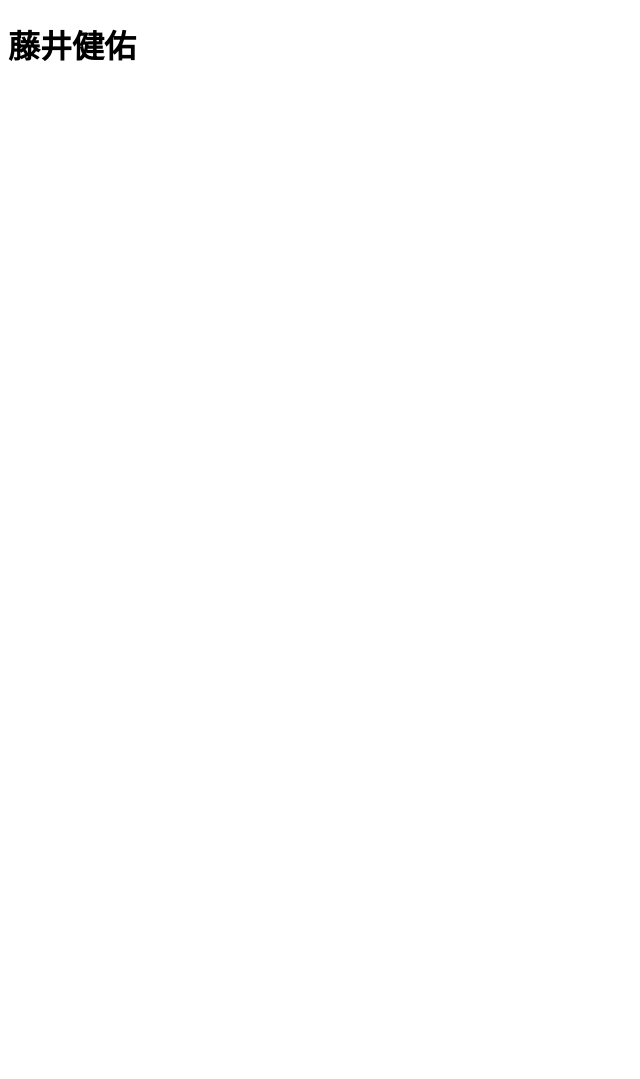
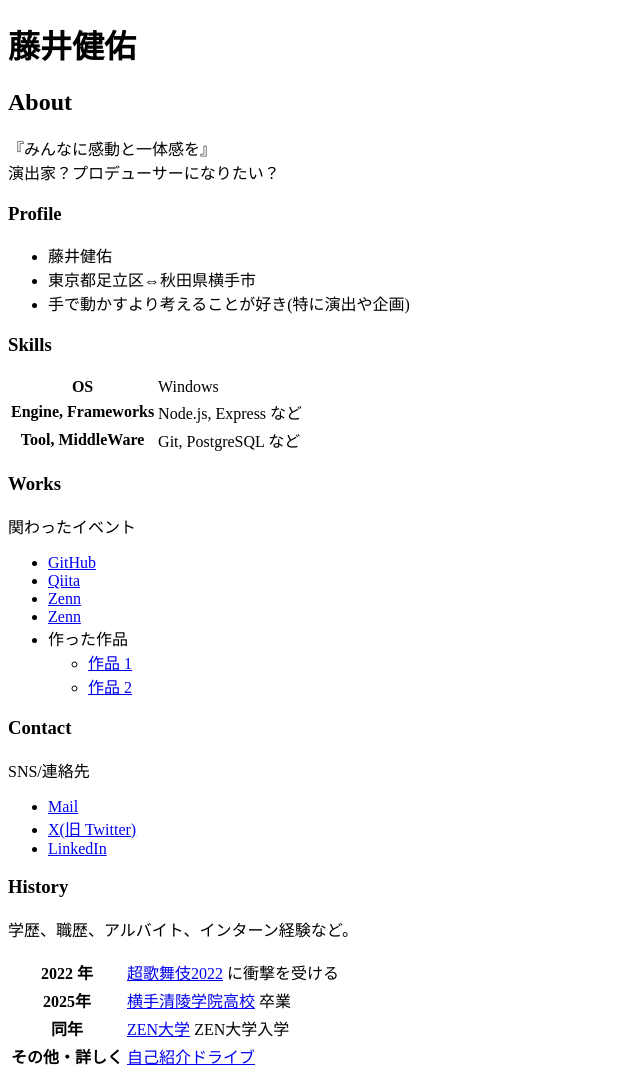
Before and after one commit to kenyu48/kenyu48.github.io, a plain HTML site: page index.html in a window 1280 px wide. Shown: the whole page, without its empty margins (0-640 px from the left). Before the commit the page ends 800 px from the top, so only its background shows below. Drawn offline with Linux system fonts and the light colour scheme.

Commit message:
Update index.html

```diff
--- a/index.html
+++ b/index.html
@@ -7,5 +7,79 @@
   </head>
   <body>
     <h1>藤井健佑</h1>
+
+    <h2>About</h2>
+    <p>
+      『みんなに感動と一体感を』<br>
+      演出家？プロデューサーになりたい？
+    </p>
+
+    <h3>Profile</h3>
+    <ul>
+      <li>藤井健佑</li>
+      <li>東京都足立区⇔秋田県横手市</li>
+      <li>手で動かすより考えることが好き(特に演出や企画)</li>
+    </ul>
+
+    <h3>Skills</h3>
+    <table>
+      <tr>
+        <th>OS</th>
+        <td>Windows</td>
+      </tr>
+      <tr>
+        <th>Engine, Frameworks</th>
+        <td>Node.js, Express など</td>
+      </tr>
+      <tr>
+        <th>Tool, MiddleWare</th>
+        <td>Git, PostgreSQL など</td>
+      </tr>
+    </table>
+
+    <h3>Works</h3>
+    <p>関わったイベント</p>
+    <ul>
+      <li><a href="https://km1world.com/japantotheworld/">GitHub</a></li>
+      <li><a href="https://www.instagram.com/y_akamonmatsuri/">Qiita</a></li>
+      <li><a href="https://www.nhk.jp/p/ts/L2521XN4N5/episode/te/ZWN6VQ8PN6/">Zenn</a></li>
+      <li><a href="https:https://nnn.ed.jp/school_festival/">Zenn</a></li>
+      <li>
+        作った作品
+        <ul>
+          <li><a href="https://youtu.be/15MYKL4kqic">作品 1</a></li>
+          <li><a href="https://nnn.ed.jp/school_festival/zen_university/#zero5">作品 2</a></li>
+        </ul>
+      </li>
+    </ul>
+
+    <h3>Contact</h3>
+    <p>SNS/連絡先</p>
+    <ul>
+      <li><a href="https://x.com/XR_KENYU">Mail</a></li>
+      <li><a href="https://www.instagram.com/kenyu0211/">X(旧 Twitter)</a></li>
+      <li><a href="kenyu02110211@gmail.com">LinkedIn</a></li>
+    </ul>
+
+    <h3>History</h3>
+    <p>学歴、職歴、アルバイト、インターン経験など。</p>
+    <table>
+      <tr>
+        <th>2022 年</th>
+        <td><a href="https://chokabuki.jp/2022chokaigi/">超歌舞伎2022</a> に衝撃を受ける</td>
+      </tr>
+      <tr>
+        <th>2025年</th>
+        <td><a href="http://www.yokote-seiryou.net/">横手清陵学院高校</a> 卒業</td>
+      </tr>
+      <tr>
+        <th>同年</th>
+        <td><a href="https://zen.ac.jp/">ZEN大学</a> ZEN大学入学</td>
+      </tr>
+      <tr>
+        <th>その他・詳しく</th>
+        <td><a href="https://drive.google.com/drive/folders/15g5210U5aMGJrQ9osV_6bs5dG_CQW1us?usp=sharing">自己紹介ドライブ</a>
+      </tr>
+    </table>
   </body>
 </html>
```
